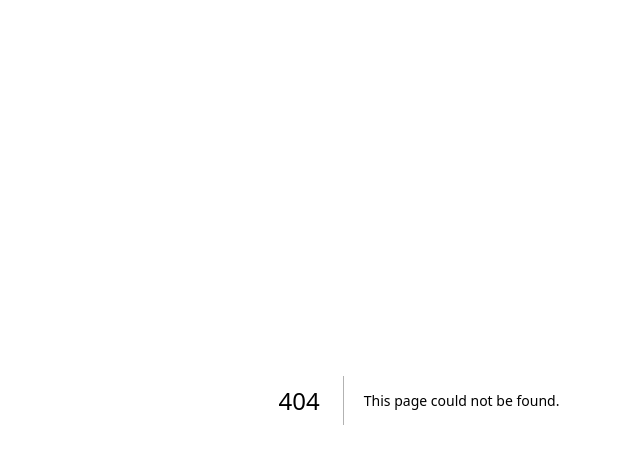
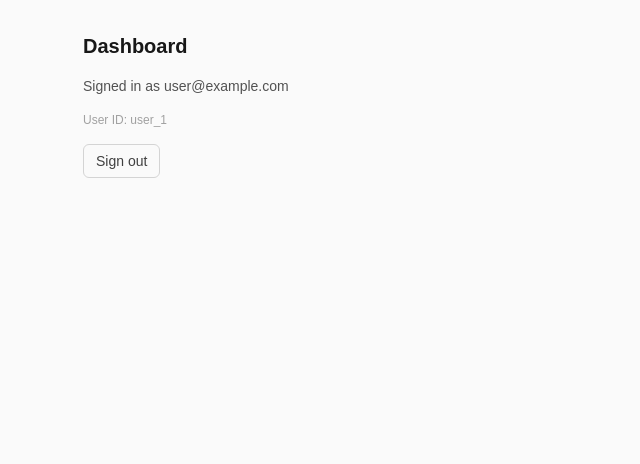
Before and after one commit to JadSantel/SaaS-Project-Management-App, a Next.js app: page /dashboard in a window 1280 px wide. Before the commit this address had no page. Shown: the top 464 px of the page, without its empty margins (221-861 px from the left). Built offline with nearby package versions, Linux system fonts and the light colour scheme; no server answers; sample sign-in values are in the browser's storage.

Commit message:
Phase 1.9 - feat(dashboard): add protected dashboard page with user profile and signout

```diff
--- /dev/null
+++ b/src/app/dashboard/page.tsx
@@ -0,0 +1,36 @@
+import { redirect } from "next/navigation";
+import { auth, signOut } from "@/auth";
+
+export default async function DashboardPage() {
+    const session = await auth();
+
+    if (!session?.user) {
+        redirect("/login");
+    }
+
+    return (
+    <main className="min-h-screen bg-neutral-50 p-8">
+        <div className="mx-auto max-w-2xl space-y-4">
+            <h1 className="text-xl font-semibold text-neutral-900">Dashboard</h1>
+            <p className="text-sm text-neutral-600">
+            Signed in as <span className="font-medium">{session.user.email}</span>
+            </p>
+            <p className="text-xs text-neutral-400">User ID: {session.user.id}</p>
+
+            <form
+            action={async () => {
+                "use server";
+                await signOut({ redirectTo: "/login" });
+            }}
+            >
+            <button
+                type="submit"
+                className="rounded-md border border-neutral-300 px-3 py-1.5 text-sm text-neutral-700 hover:bg-neutral-100"
+            >
+                Sign out
+            </button>
+            </form>
+        </div>
+    </main>
+  );
+}
```
